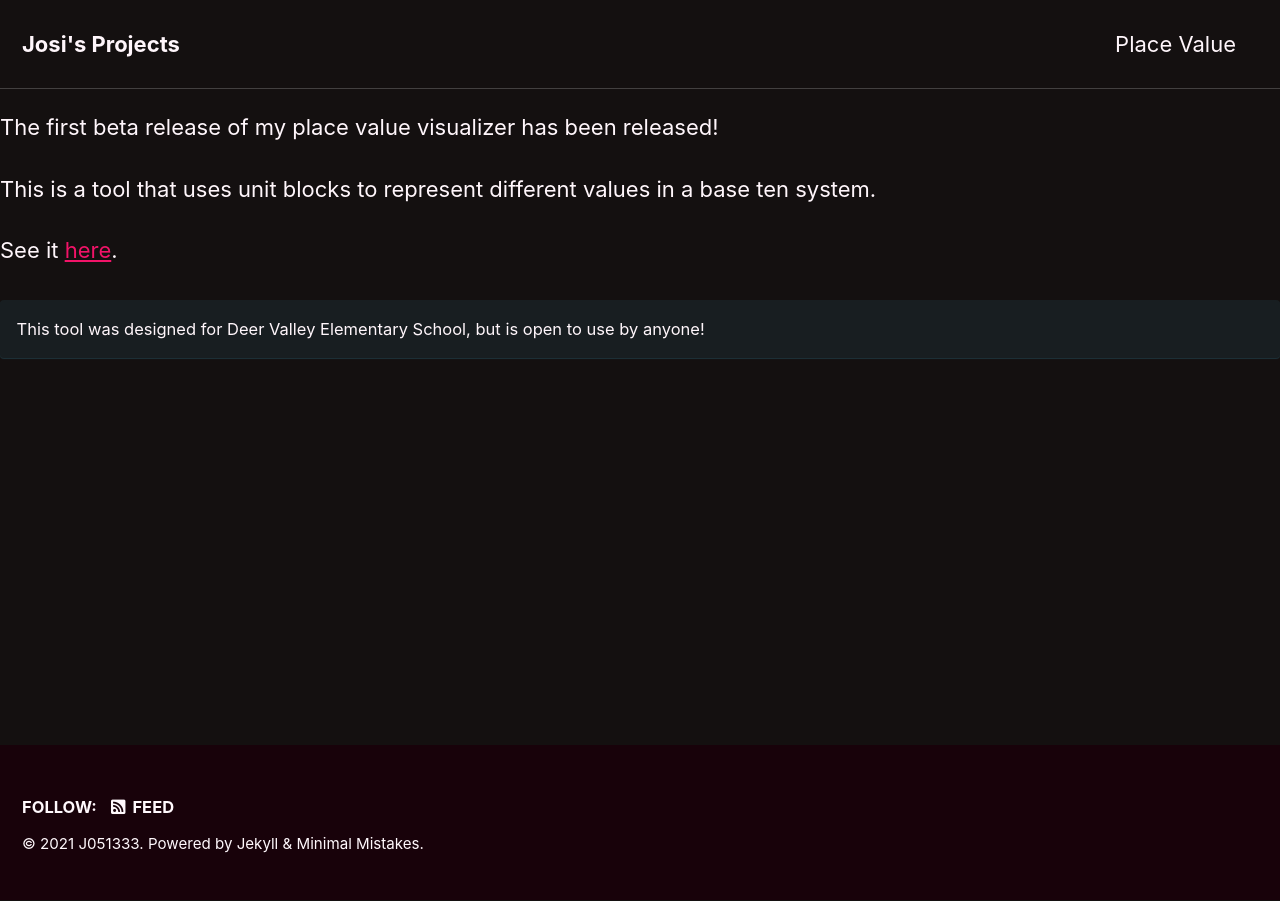
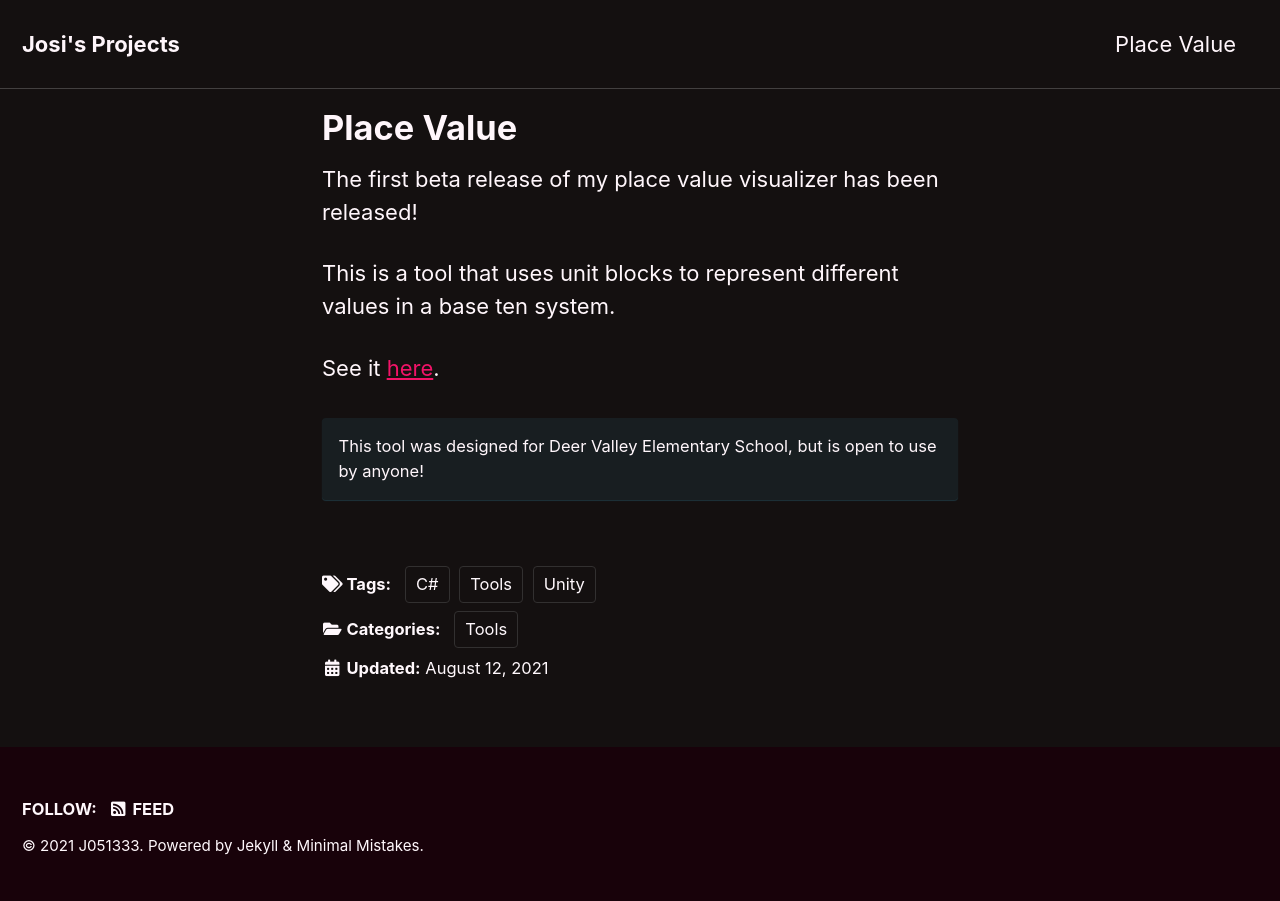
Before and after one commit to J051333/j051333.github.io, a Jekyll site: the page built from _posts/2021-08-12-Place-Value.md, in a window 1280 px wide. Built offline with Jekyll 4.4.1, drawn with Linux system fonts in a browser that asks for light colours; cached includes are drawn as plain includes; our own code applies the rules of GitHub Pages for plain Markdown files; part of the change alters nothing that is shown.

```diff
--- a/_config.yml
+++ b/_config.yml
@@ -291,4 +291,3 @@ defaults:
       permalink: true
 
 future: true
-include: ["_posts", "_pages"]
--- a/_posts/2021-08-12-Place-Value.md
+++ b/_posts/2021-08-12-Place-Value.md
@@ -2,6 +2,7 @@
 title: "Place Value"
 published: true
 type: posts
+layout: single
 categories:
   - Tools
 tags:
```
